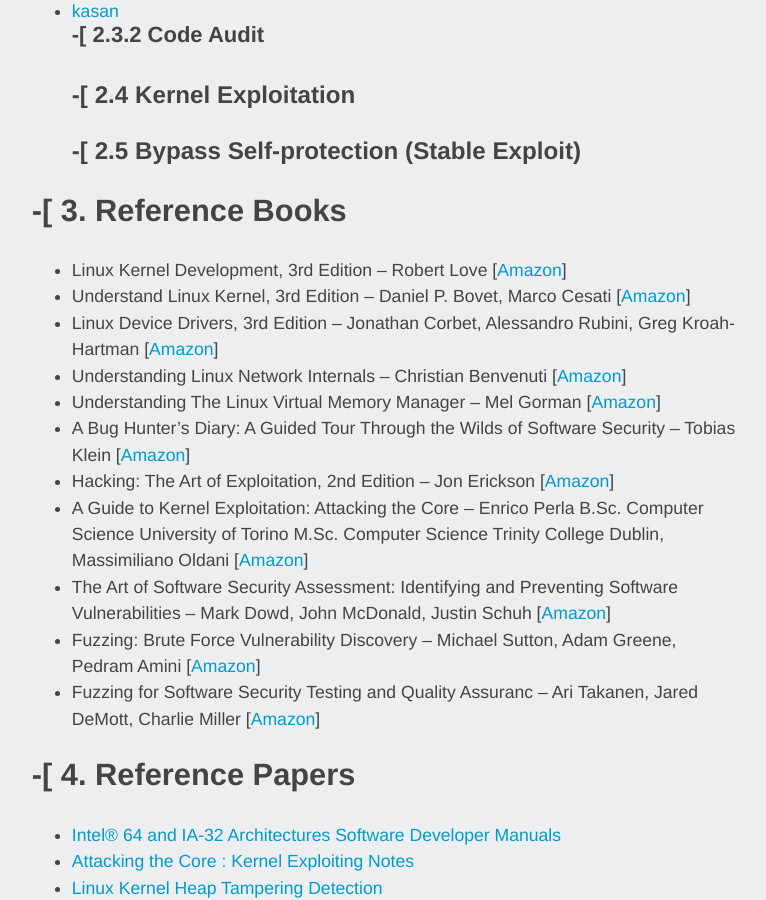
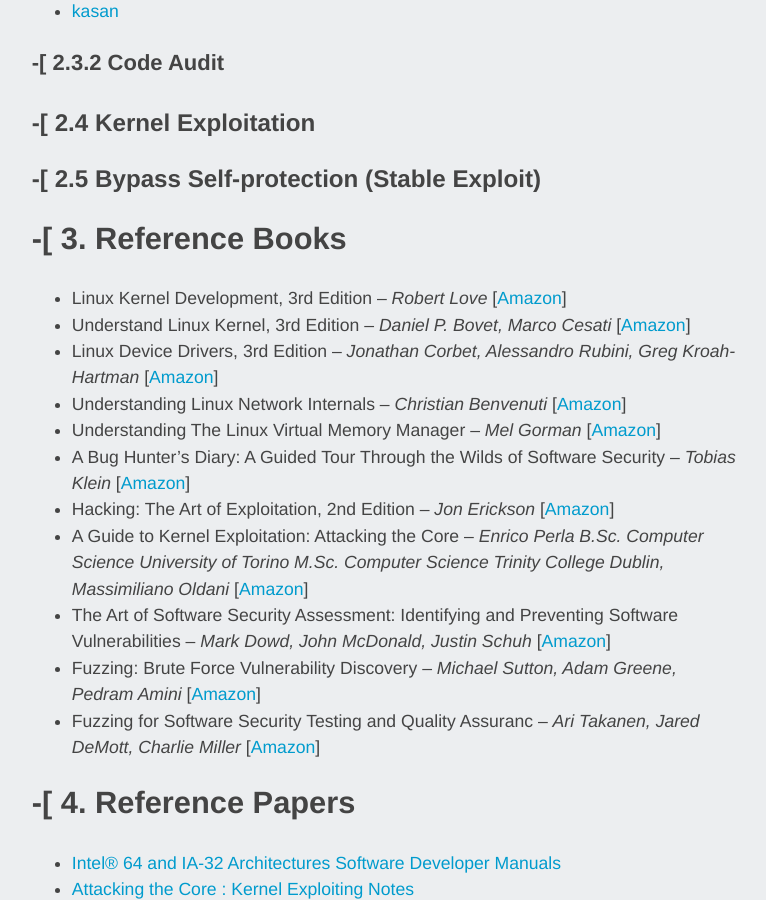
Before and after one commit to hardenedlinux/hardenedlinux.github.io, a Jekyll site: the page built from _posts/2016-01-19-an-introduction-to-linux-kernel-exploitation.markdown, in a window 1280 px wide and 900 px high, scrolled down 1268 px. Shown: the whole window, without its empty margins (253-1019 px from the left). Built offline with Jekyll 4.4.1, drawn with Linux system fonts in a browser that asks for light colours; nearby versions of some CDN libraries; some of the changed lines change nothing that is shown; some of the changed text lies outside the part shown.

Commit message:
fixed markdwon syntax

```diff
--- a/_posts/2016-01-19-an-introduction-to-linux-kernel-exploitation.markdown
+++ b/_posts/2016-01-19-an-introduction-to-linux-kernel-exploitation.markdown
@@ -1,42 +1,49 @@
 ---
 layout: post
 title:  "An Introduction to Linux Kernel Exploitation"
-date:   2016-01-19 12:06:45
+date:   2016-01-19 18:26:37
 summary: The article about when I research linux kernel exploitation of the outline and reference books/papers.
 categories: system-security
 ---
 By Pray3r
 
 ### -[ 0. About this documentation
-I am researching linux kernel exploitation for the outline and reference books/papers. I will keep update this list and share some of my findings on [HardenedLinux](http://hardenedlinux.org). If you have any questions or suggestions don't hesitate to [contact](mailto:pray3r.z@gmail.com) me.
+I am researching linux kernel exploitation for the outline and reference books/papers. I will keep update this list and share some of my findings on [HardenedLinux](http://hardenedlinux.org). If you have any questions or suggestions don't hesitate to contact [me](mailto:pray3r.z@gmail.com).
 
 ### -[ 1. Review
 - Linux Memory Management
 
 ### -[ 2. Exploitation
+
 #### -[ 2.1 Attack Surface
+
 #### -[ 2.2 A Taxonomy of Kernel Vulnerabilities
+
 #### -[ 2.3 Finding VULNS/BUGS
+
 ##### -[ 2.3.1 Fuzzing
 Reading/Modifying these tools' code, and I try to write new one.
 - [trinity](https://github.com/kernelslacker/trinity)
 - [kasan](https://github.com/google/kasanf)
+
 ##### -[ 2.3.2 Code Audit
+
 #### -[ 2.4 Kernel Exploitation
+
 #### -[ 2.5 Bypass Self-protection (Stable Exploit)
 
 ### -[ 3. Reference Books
-- Linux Kernel Development, 3rd Edition -- Robert Love [[Amazon](http://www.amazon.com/Linux-Kernel-Development-3rd-Edition/dp/0672329468)]
-- Understand Linux Kernel, 3rd Edition -- Daniel P. Bovet, Marco Cesati [[Amazon](http://www.amazon.com/Understanding-Linux-Kernel-Third-Edition/dp/0596005652)]
-- Linux Device Drivers, 3rd  Edition -- Jonathan Corbet, Alessandro Rubini, Greg Kroah-Hartman [[Amazon](http://www.amazon.com/Linux-Device-Drivers-3rd-Edition/dp/0596005903)]
-- Understanding Linux Network Internals -- Christian Benvenuti [[Amazon](http://www.amazon.com/Understanding-Network-Internals-Christian-Benvenuti/dp/0596002556)]
-- Understanding The Linux Virtual Memory Manager -- Mel Gorman [[Amazon](http://www.amazon.ca/Understanding-Linux-Virtual-Memory-Manager/dp/0131453483)]
-- A Bug Hunter’s Diary: A Guided Tour Through the Wilds of Software Security -- Tobias Klein [[Amazon](http://www.amazon.com/Bug-Hunters-Diary-Software-Security/dp/1593273851)]
-- Hacking: The Art of Exploitation, 2nd Edition -- Jon Erickson [[Amazon](http://www.amazon.com/Hacking-The-Art-Exploitation-Edition/dp/1593271441)]
-- A Guide to Kernel Exploitation: Attacking the Core --  Enrico Perla B.Sc. Computer Science University of Torino M.Sc. Computer Science Trinity College Dublin, Massimiliano Oldani [[Amazon](http://www.amazon.com/Guide-Kernel-Exploitation-Attacking-Core/dp/1597494860)]
-- The Art of Software Security Assessment: Identifying and Preventing Software Vulnerabilities --  Mark Dowd, John McDonald, Justin Schuh [[Amazon](http://www.amazon.com/The-Software-Security-Assessment-Vulnerabilities/dp/0321444426)]
-- Fuzzing: Brute Force Vulnerability Discovery -- Michael Sutton, Adam Greene, Pedram Amini [[Amazon](http://www.amazon.com/Fuzzing-Brute-Force-Vulnerability-Discovery/dp/0321446119)]
-- Fuzzing for Software Security Testing and Quality Assuranc -- Ari Takanen, Jared DeMott, Charlie Miller [[Amazon](http://www.amazon.com/Fuzzing-Software-Security-Assurance-Information/dp/1596932147)]
+- Linux Kernel Development, 3rd Edition -- *Robert Love* [[Amazon](http://www.amazon.com/Linux-Kernel-Development-3rd-Edition/dp/0672329468)]
+- Understand Linux Kernel, 3rd Edition -- *Daniel P. Bovet, Marco Cesati* [[Amazon](http://www.amazon.com/Understanding-Linux-Kernel-Third-Edition/dp/0596005652)]
+- Linux Device Drivers, 3rd  Edition -- *Jonathan Corbet, Alessandro Rubini, Greg Kroah-Hartman* [[Amazon](http://www.amazon.com/Linux-Device-Drivers-3rd-Edition/dp/0596005903)]
+- Understanding Linux Network Internals -- *Christian Benvenuti* [[Amazon](http://www.amazon.com/Understanding-Network-Internals-Christian-Benvenuti/dp/0596002556)]
+- Understanding The Linux Virtual Memory Manager -- *Mel Gorman* [[Amazon](http://www.amazon.ca/Understanding-Linux-Virtual-Memory-Manager/dp/0131453483)]
+- A Bug Hunter’s Diary: A Guided Tour Through the Wilds of Software Security -- *Tobias Klein* [[Amazon](http://www.amazon.com/Bug-Hunters-Diary-Software-Security/dp/1593273851)]
+- Hacking: The Art of Exploitation, 2nd Edition -- *Jon Erickson* [[Amazon](http://www.amazon.com/Hacking-The-Art-Exploitation-Edition/dp/1593271441)]
+- A Guide to Kernel Exploitation: Attacking the Core --  *Enrico Perla B.Sc. Computer Science University of Torino M.Sc. Computer Science Trinity College Dublin, Massimiliano Oldani* [[Amazon](http://www.amazon.com/Guide-Kernel-Exploitation-Attacking-Core/dp/1597494860)]
+- The Art of Software Security Assessment: Identifying and Preventing Software Vulnerabilities --  *Mark Dowd, John McDonald, Justin Schuh* [[Amazon](http://www.amazon.com/The-Software-Security-Assessment-Vulnerabilities/dp/0321444426)]
+- Fuzzing: Brute Force Vulnerability Discovery -- *Michael Sutton, Adam Greene, Pedram Amini* [[Amazon](http://www.amazon.com/Fuzzing-Brute-Force-Vulnerability-Discovery/dp/0321446119)]
+- Fuzzing for Software Security Testing and Quality Assuranc -- *Ari Takanen, Jared DeMott, Charlie Miller* [[Amazon](http://www.amazon.com/Fuzzing-Software-Security-Assurance-Information/dp/1596932147)]
 
 
 ### -[ 4. Reference Papers
```
